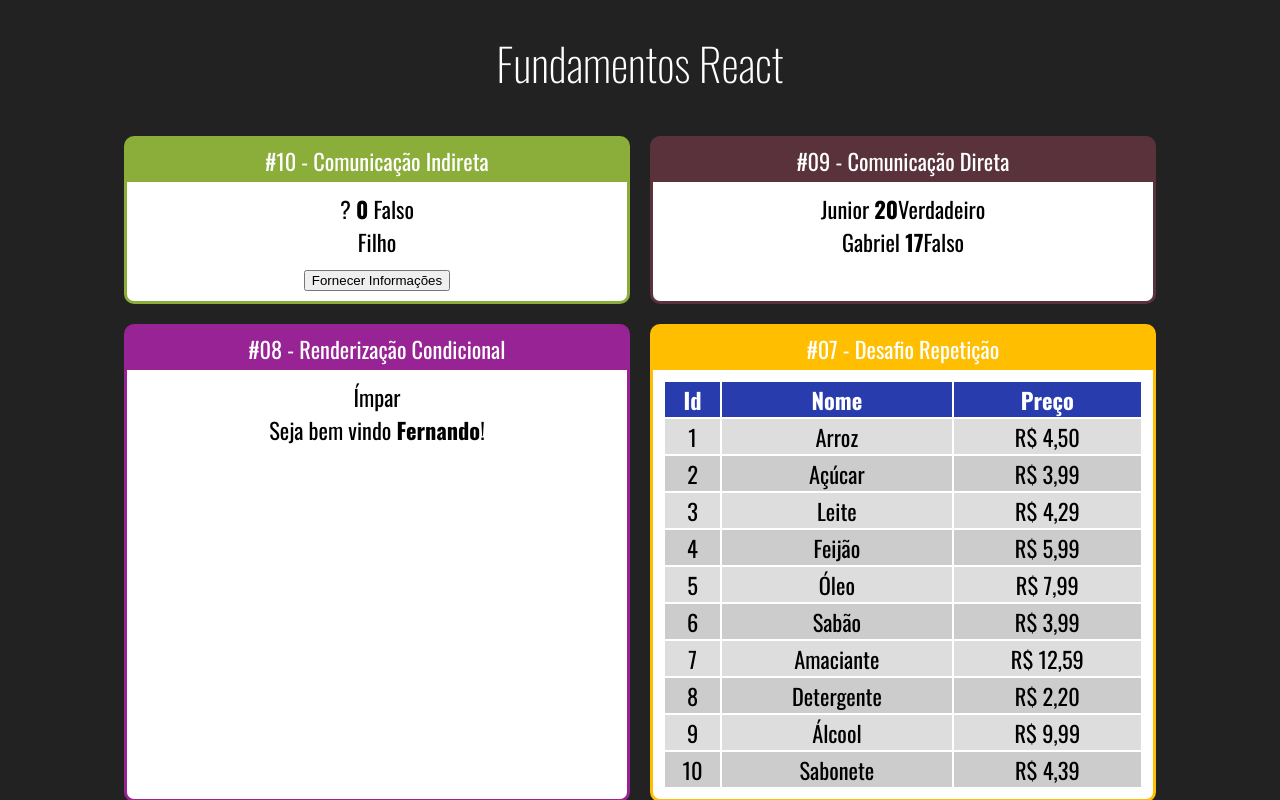
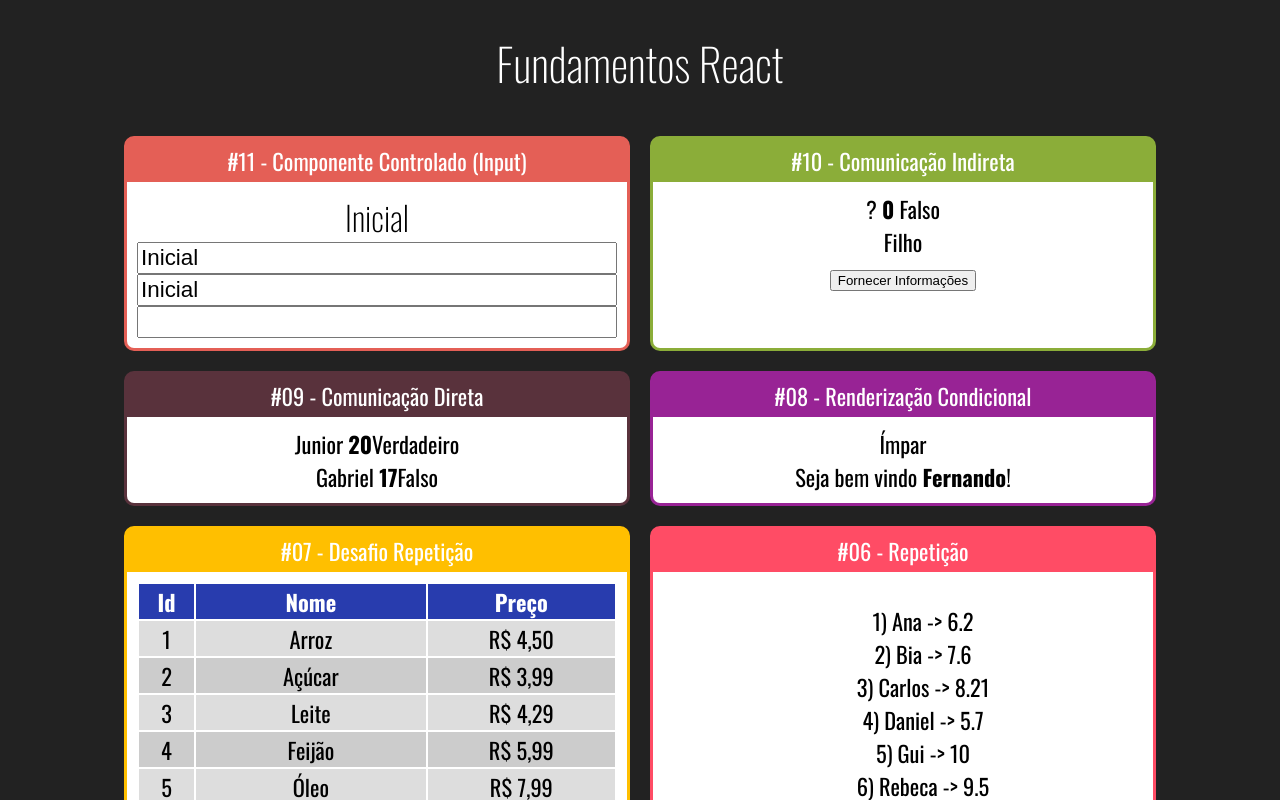
Before and after one commit to IngridBatista/CursoReact, a React (Create React App) app in the folder fundamentos-react/: page / in a window 1280 px wide. Shown: the top 800 px of the page. Built offline with nearby package versions, Linux system fonts and the light colour scheme.

Commit message:
Componente Controlado

```diff
--- a/fundamentos-react/src/App.jsx
+++ b/fundamentos-react/src/App.jsx
@@ -1,6 +1,7 @@
 import "./App.css";
 import React from "react";
 
+import Input from "./components/formulario/Input";
 import IndiretaPai from "./components/comunicacao/IndiretaPai"
 import DiretaPai from "./components/comunicacao/DiretaPai";
 import UsuarioInfo from "./components/condicional/UsarioInfo";
@@ -20,6 +21,10 @@ export default (_) => (
     <h1>Fundamentos React</h1>
 
     <div className="Cards">
+
+      <Card titulo="#11 - Componente Controlado (Input)" color="#E45f56">
+        <Input></Input>
+      </Card>
 
       <Card titulo="#10 - Comunicação Indireta" color="#8BAD39">
         <IndiretaPai></IndiretaPai>
--- /dev/null
+++ b/fundamentos-react/src/components/formulario/Input.css
@@ -0,0 +1,3 @@
+.Input input {
+    font-size: 1.4rem;
+}
--- /dev/null
+++ b/fundamentos-react/src/components/formulario/Input.jsx
@@ -0,0 +1,25 @@
+import "./Input.css";
+import React, { useState } from 'react';
+
+export default props => {
+
+    const [valor, setValor] = useState('Inicial');
+
+    function quandoMudar(e) {
+        setValor(e.target.value);
+    }
+
+    return (
+        <div className="Input">
+            <h2>{valor}</h2>
+            <div style={{
+                display: 'flex',
+                flexDirection: 'column'
+            }}>
+                <input value={valor} onChange={quandoMudar} />
+                <input value={valor} readOnly />
+                <input value={undefined} />
+            </div>
+        </div>
+    )
+}
```
